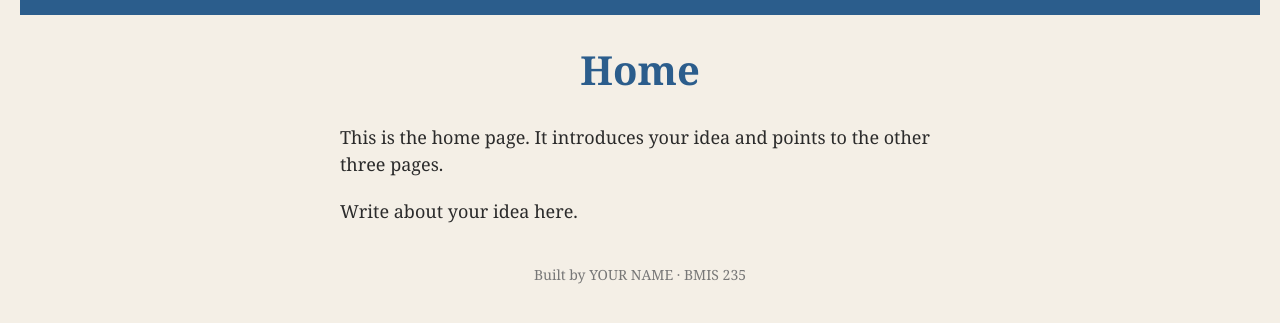
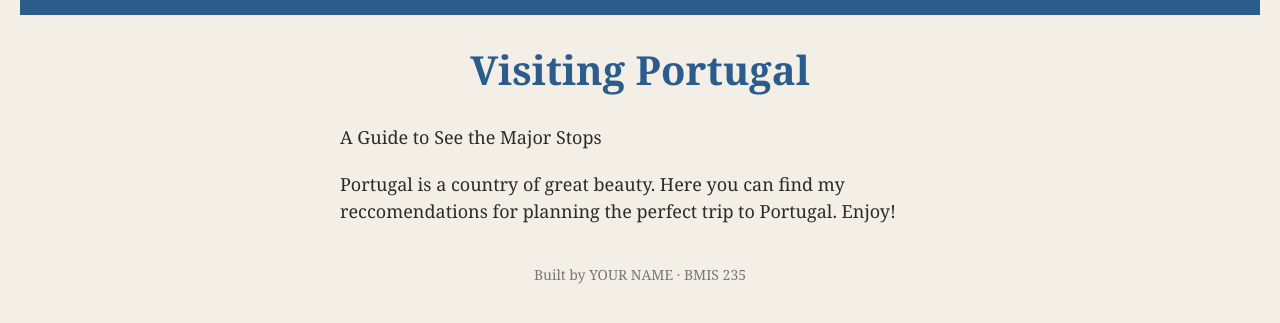
Before and after one commit to bridgetmmg/bmis235-html-3, a plain HTML site: page index.html in a window 1280 px wide. Shown: the part 71-394 px from the top of the page. Drawn offline with Linux system fonts and the light colour scheme.

Commit message:
Update index.html

```diff
--- a/index.html
+++ b/index.html
@@ -28,9 +28,9 @@
     <a href="Porto.html"><img src="img/Porto.png" alt="Porto"></a>
 </nav>
 
-<h1>Home</h1>
-<p>This is the home page. It introduces your idea and points to the other three pages.</p>
-<p>Write about your idea here.</p>
+<h1>Visiting Portugal</h1>
+<p>A Guide to See the Major Stops</p>
+<p>Portugal is a country of great beauty. Here you can find my reccomendations for planning the perfect trip to Portugal. Enjoy!</p>
 
 <!-- ===== SHOWCASE ======================================================
      This box is empty on purpose. In Part 7 you paste an interactive
```
